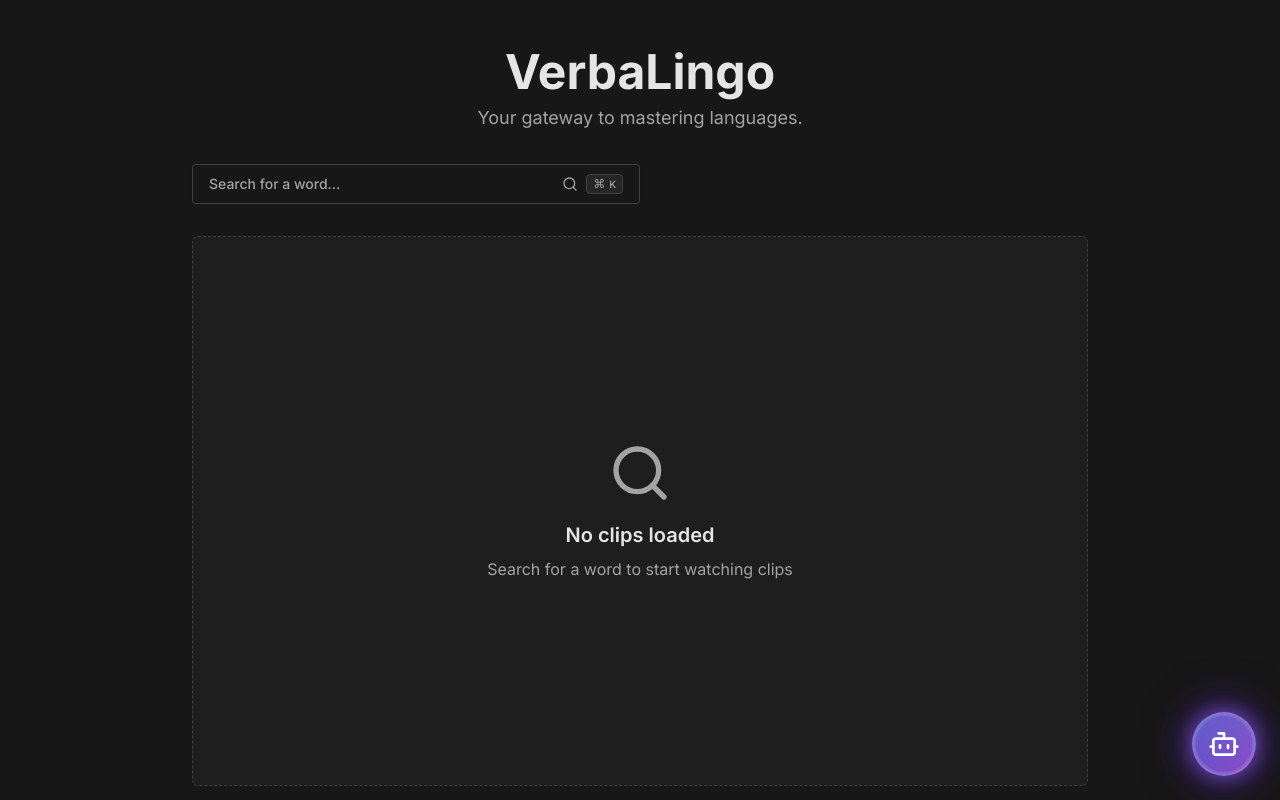
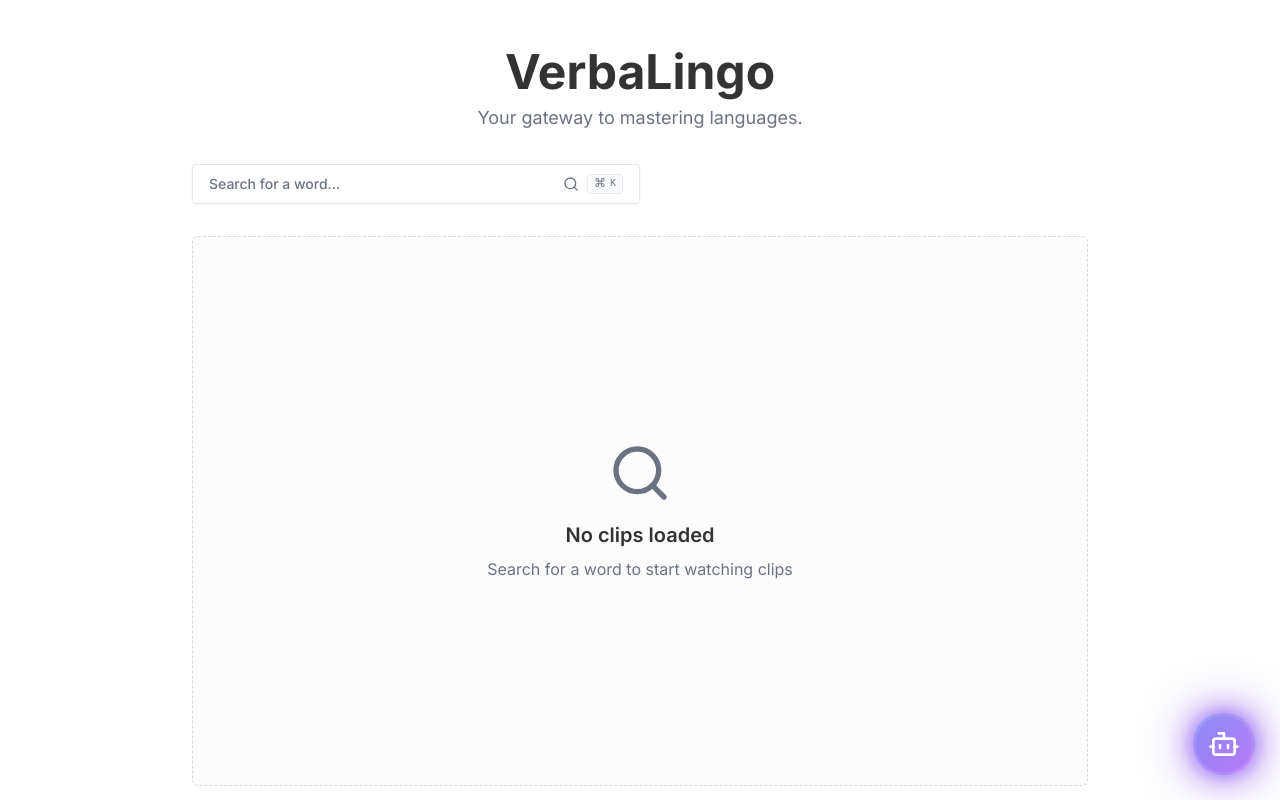
Before and after one commit to wldoooon/VerbaLingo, a Next.js app in the folder ui/: page / in a window 1280 px wide. Shown: the top 800 px of the page. Built offline with nearby package versions, Linux system fonts and the light colour scheme; what harden-react-markdown would draw is missing.

Commit message:
fix: update SearchPage header background to use sidebar styling for consistency

```diff
--- a/ui/src/app/globals.css
+++ b/ui/src/app/globals.css
@@ -3,50 +3,59 @@
 
 @custom-variant dark (&:is(.dark *));
 
-@theme inline {
-  --color-background: var(--background);
-  --color-foreground: var(--foreground);
-  --font-sans: var(--font-geist-sans);
-  --font-mono: var(--font-geist-mono);
-  --color-sidebar-ring: var(--sidebar-ring);
-  --color-sidebar-border: var(--sidebar-border);
-  --color-sidebar-accent-foreground: var(--sidebar-accent-foreground);
-  --color-sidebar-accent: var(--sidebar-accent);
-  --color-sidebar-primary-foreground: var(--sidebar-primary-foreground);
-  --color-sidebar-primary: var(--sidebar-primary);
-  --color-sidebar-foreground: var(--sidebar-foreground);
-  --color-sidebar: var(--sidebar);
-  --color-chart-5: var(--chart-5);
-  --color-chart-4: var(--chart-4);
-  --color-chart-3: var(--chart-3);
-  --color-chart-2: var(--chart-2);
-  --color-chart-1: var(--chart-1);
-  --color-ring: var(--ring);
-  --color-input: var(--input);
-  --color-border: var(--border);
-  --color-destructive: var(--destructive);
-  --color-accent-foreground: var(--accent-foreground);
-  --color-accent: var(--accent);
-  --color-muted-foreground: var(--muted-foreground);
-  --color-muted: var(--muted);
-  --color-secondary-foreground: var(--secondary-foreground);
-  --color-secondary: var(--secondary);
-  --color-primary-foreground: var(--primary-foreground);
-  --color-primary: var(--primary);
-  --color-popover-foreground: var(--popover-foreground);
-  --color-popover: var(--popover);
-  --color-card-foreground: var(--card-foreground);
-  --color-card: var(--card);
-  --radius-sm: calc(var(--radius) - 4px);
-  --radius-md: calc(var(--radius) - 2px);
-  --radius-lg: var(--radius);
-  --radius-xl: calc(var(--radius) + 4px);
+:root {
+  --background: oklch(1.0000 0 0);
+  --foreground: oklch(0.3211 0 0);
+  --card: oklch(97.913% 0.00011 271.152);
+  --card-foreground: oklch(0.3211 0 0);
+  --popover: oklch(1.0000 0 0);
+  --popover-foreground: oklch(0.3211 0 0);
+  --primary: oklch(0.6231 0.1880 259.8145);
+  --primary-foreground: oklch(1.0000 0 0);
+  --secondary: oklch(0.9670 0.0029 264.5419);
+  --secondary-foreground: oklch(0.4461 0.0263 256.8018);
+  --muted: oklch(0.9846 0.0017 247.8389);
+  --muted-foreground: oklch(0.5510 0.0234 264.3637);
+  --accent: oklch(0.9514 0.0250 236.8242);
+  --accent-foreground: oklch(0.3791 0.1378 265.5222);
+  --destructive: oklch(0.6368 0.2078 25.3313);
+  --destructive-foreground: oklch(1.0000 0 0);
+  --border: oklch(0.9276 0.0058 264.5313);
+  --input: oklch(0.9276 0.0058 264.5313);
+  --ring: oklch(0.6231 0.1880 259.8145);
+  --chart-1: oklch(0.6231 0.1880 259.8145);
+  --chart-2: oklch(0.5461 0.2152 262.8809);
+  --chart-3: oklch(0.4882 0.2172 264.3763);
+  --chart-4: oklch(0.4244 0.1809 265.6377);
+  --chart-5: oklch(0.3791 0.1378 265.5222);
+  --sidebar: oklch(100% 0.00011 271.152);
+  --sidebar-foreground: oklch(0.3211 0 0);
+  --sidebar-primary: oklch(0.6231 0.1880 259.8145);
+  --sidebar-primary-foreground: oklch(1.0000 0 0);
+  --sidebar-accent: oklch(0.9514 0.0250 236.8242);
+  --sidebar-accent-foreground: oklch(0.3791 0.1378 265.5222);
+  --sidebar-border: oklch(0.9276 0.0058 264.5313);
+  --sidebar-ring: oklch(0.6231 0.1880 259.8145);
+  --font-sans: Inter, sans-serif;
+  --font-serif: Source Serif 4, serif;
+  --font-mono: JetBrains Mono, monospace;
+  --radius: 0.375rem;
+  --shadow-2xs: 0 1px 3px 0px hsl(0 0% 0% / 0.05);
+  --shadow-xs: 0 1px 3px 0px hsl(0 0% 0% / 0.05);
+  --shadow-sm: 0 1px 3px 0px hsl(0 0% 0% / 0.10), 0 1px 2px -1px hsl(0 0% 0% / 0.10);
+  --shadow: 0 1px 3px 0px hsl(0 0% 0% / 0.10), 0 1px 2px -1px hsl(0 0% 0% / 0.10);
+  --shadow-md: 0 1px 3px 0px hsl(0 0% 0% / 0.10), 0 2px 4px -1px hsl(0 0% 0% / 0.10);
+  --shadow-lg: 0 1px 3px 0px hsl(0 0% 0% / 0.10), 0 4px 6px -1px hsl(0 0% 0% / 0.10);
+  --shadow-xl: 0 1px 3px 0px hsl(0 0% 0% / 0.10), 0 8px 10px -1px hsl(0 0% 0% / 0.10);
+  --shadow-2xl: 0 1px 3px 0px hsl(0 0% 0% / 0.25);
+  --tracking-normal: 0em;
+  --spacing: 0.25rem;
 }
 
-:root {
+.dark {
   --background: oklch(0.2046 0 0);
   --foreground: oklch(0.9219 0 0);
-  --card: oklch(22.213% 0.00003 271.152);
+  --card: oklch(0.2686 0 0);
   --card-foreground: oklch(0.9219 0 0);
   --popover: oklch(0.2686 0 0);
   --popover-foreground: oklch(0.9219 0 0);
@@ -90,38 +99,57 @@
   --shadow-2xl: 0 1px 3px 0px hsl(0 0% 0% / 0.25);
 }
 
-.dark {
-  --background: oklch(0.129 0.042 264.695);
-  --foreground: oklch(0.984 0.003 247.858);
-  --card: oklch(0.208 0.042 265.755);
-  --card-foreground: oklch(0.984 0.003 247.858);
-  --popover: oklch(0.208 0.042 265.755);
-  --popover-foreground: oklch(0.984 0.003 247.858);
-  --primary: oklch(0.929 0.013 255.508);
-  --primary-foreground: oklch(0.208 0.042 265.755);
-  --secondary: oklch(0.279 0.041 260.031);
-  --secondary-foreground: oklch(0.984 0.003 247.858);
-  --muted: oklch(0.279 0.041 260.031);
-  --muted-foreground: oklch(0.704 0.04 256.788);
-  --accent: oklch(0.279 0.041 260.031);
-  --accent-foreground: oklch(0.984 0.003 247.858);
-  --destructive: oklch(0.704 0.191 22.216);
-  --border: oklch(1 0 0 / 10%);
-  --input: oklch(1 0 0 / 15%);
-  --ring: oklch(0.551 0.027 264.364);
-  --chart-1: oklch(0.488 0.243 264.376);
-  --chart-2: oklch(0.696 0.17 162.48);
-  --chart-3: oklch(0.769 0.188 70.08);
-  --chart-4: oklch(0.627 0.265 303.9);
-  --chart-5: oklch(0.645 0.246 16.439);
-  --sidebar: oklch(0.208 0.042 265.755);
-  --sidebar-foreground: oklch(0.984 0.003 247.858);
-  --sidebar-primary: oklch(0.488 0.243 264.376);
-  --sidebar-primary-foreground: oklch(0.984 0.003 247.858);
-  --sidebar-accent: oklch(0.279 0.041 260.031);
-  --sidebar-accent-foreground: oklch(0.984 0.003 247.858);
-  --sidebar-border: oklch(1 0 0 / 10%);
-  --sidebar-ring: oklch(0.551 0.027 264.364);
+@theme inline {
+  --color-background: var(--background);
+  --color-foreground: var(--foreground);
+  --color-card: var(--card);
+  --color-card-foreground: var(--card-foreground);
+  --color-popover: var(--popover);
+  --color-popover-foreground: var(--popover-foreground);
+  --color-primary: var(--primary);
+  --color-primary-foreground: var(--primary-foreground);
+  --color-secondary: var(--secondary);
+  --color-secondary-foreground: var(--secondary-foreground);
+  --color-muted: var(--muted);
+  --color-muted-foreground: var(--muted-foreground);
+  --color-accent: var(--accent);
+  --color-accent-foreground: var(--accent-foreground);
+  --color-destructive: var(--destructive);
+  --color-destructive-foreground: var(--destructive-foreground);
+  --color-border: var(--border);
+  --color-input: var(--input);
+  --color-ring: var(--ring);
+  --color-chart-1: var(--chart-1);
+  --color-chart-2: var(--chart-2);
+  --color-chart-3: var(--chart-3);
+  --color-chart-4: var(--chart-4);
+  --color-chart-5: var(--chart-5);
+  --color-sidebar: var(--sidebar);
+  --color-sidebar-foreground: var(--sidebar-foreground);
+  --color-sidebar-primary: var(--sidebar-primary);
+  --color-sidebar-primary-foreground: var(--sidebar-primary-foreground);
+  --color-sidebar-accent: var(--sidebar-accent);
+  --color-sidebar-accent-foreground: var(--sidebar-accent-foreground);
+  --color-sidebar-border: var(--sidebar-border);
+  --color-sidebar-ring: var(--sidebar-ring);
+
+  --font-sans: var(--font-sans);
+  --font-mono: var(--font-mono);
+  --font-serif: var(--font-serif);
+
+  --radius-sm: calc(var(--radius) - 4px);
+  --radius-md: calc(var(--radius) - 2px);
+  --radius-lg: var(--radius);
+  --radius-xl: calc(var(--radius) + 4px);
+
+  --shadow-2xs: var(--shadow-2xs);
+  --shadow-xs: var(--shadow-xs);
+  --shadow-sm: var(--shadow-sm);
+  --shadow: var(--shadow);
+  --shadow-md: var(--shadow-md);
+  --shadow-lg: var(--shadow-lg);
+  --shadow-xl: var(--shadow-xl);
+  --shadow-2xl: var(--shadow-2xl);
 }
 
 @layer base {
--- a/ui/src/app/search/page.tsx
+++ b/ui/src/app/search/page.tsx
@@ -38,7 +38,7 @@ export default function SearchPage() {
           </div>
 
           {/* Search Header */}
-          <div className="bg-card border-b p-4 sm:p-6">
+          <div className="bg-sidebar border-b p-2 sm:p-4">
             <div className="flex items-center justify-between gap-4">
               <SearchBar />
               <div className="hidden lg:block">
```
